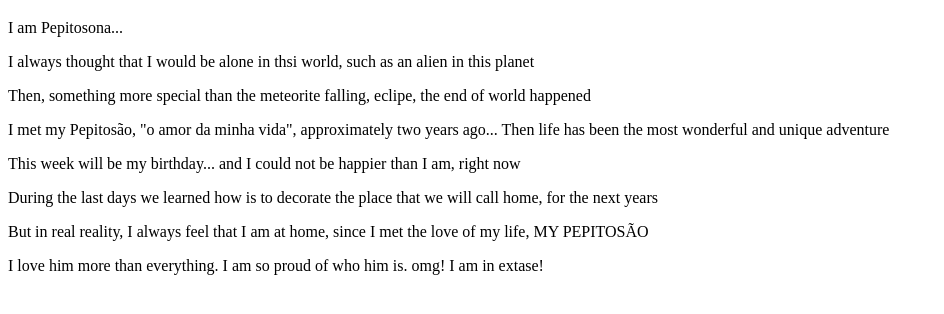
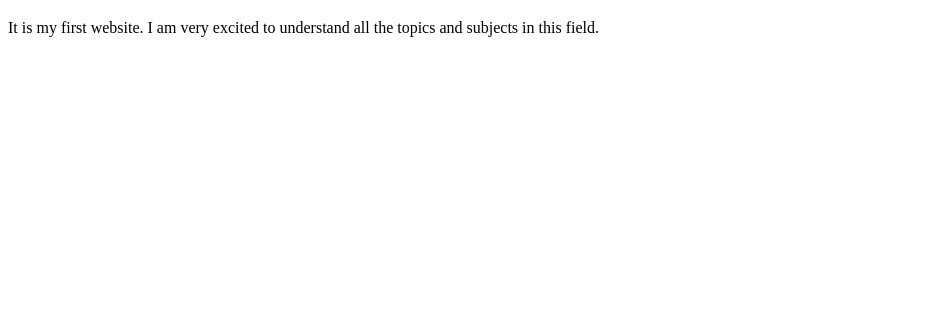
Before and after one commit to nilzellym/nilzellym.github.io, a plain HTML site: page index.html in a window 1280 px wide. Shown: the part 62-376 px from the top of the page, without its empty margins (0-944 px from the left). Drawn offline with Linux system fonts and the light colour scheme.

Commit message:
Revise content in index.html
Removed personal narrative paragraphs and added a sentence about the excitement of creating a first website.

```diff
--- a/index.html
+++ b/index.html
@@ -11,24 +11,7 @@
 
     <h1>Hello! 👋</h1>
 
-    <p> I am Pepitosona... </p>
-
-    <p> I always thought that I would be alone in thsi world, such as an alien in this planet </p>
-
-
-    <p> Then, something more special than the meteorite falling, eclipe, the end of world happened </p>
-
-    <p> I met my Pepitosão, "o amor da minha vida", approximately two years ago... Then life has been the most wonderful and unique adventure
-    </p>
-
-    <p> This week will be my birthday... and I could not be happier than I am, right now </p>
-
-    <p> During the last days we learned how is to decorate the place that we will call home, for the next years </p>
-
-    <p> But in real reality, I always feel that I am at home, since I met the love of my life, MY PEPITOSÃO </p>
-
-    <p> I love him more than everything. I am so proud of who him is. omg! I am in extase! </p>
-
+    <p> It is my first website. I am very excited to understand all the topics and subjects in this field. </p>
 </body>
 
 </html>
```
